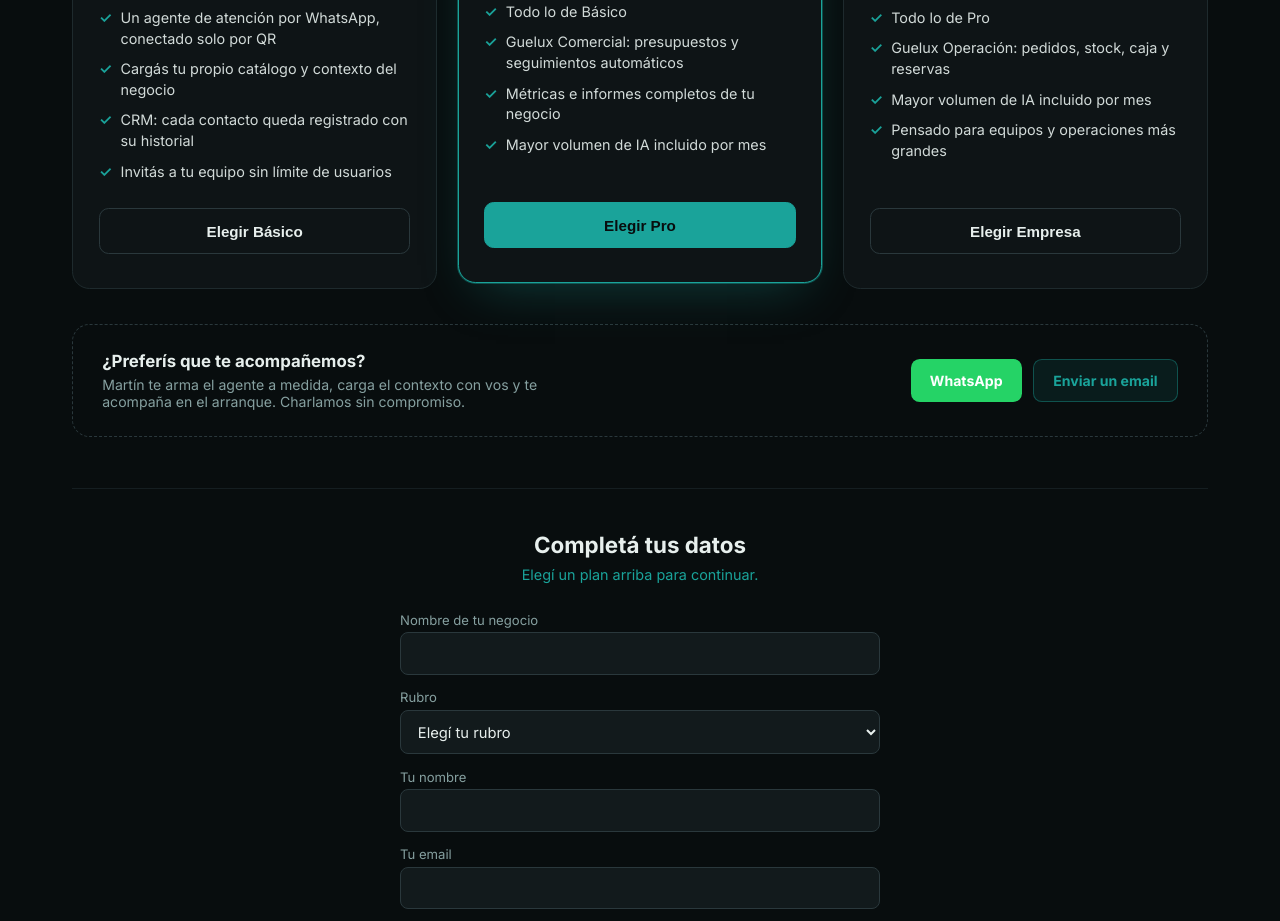
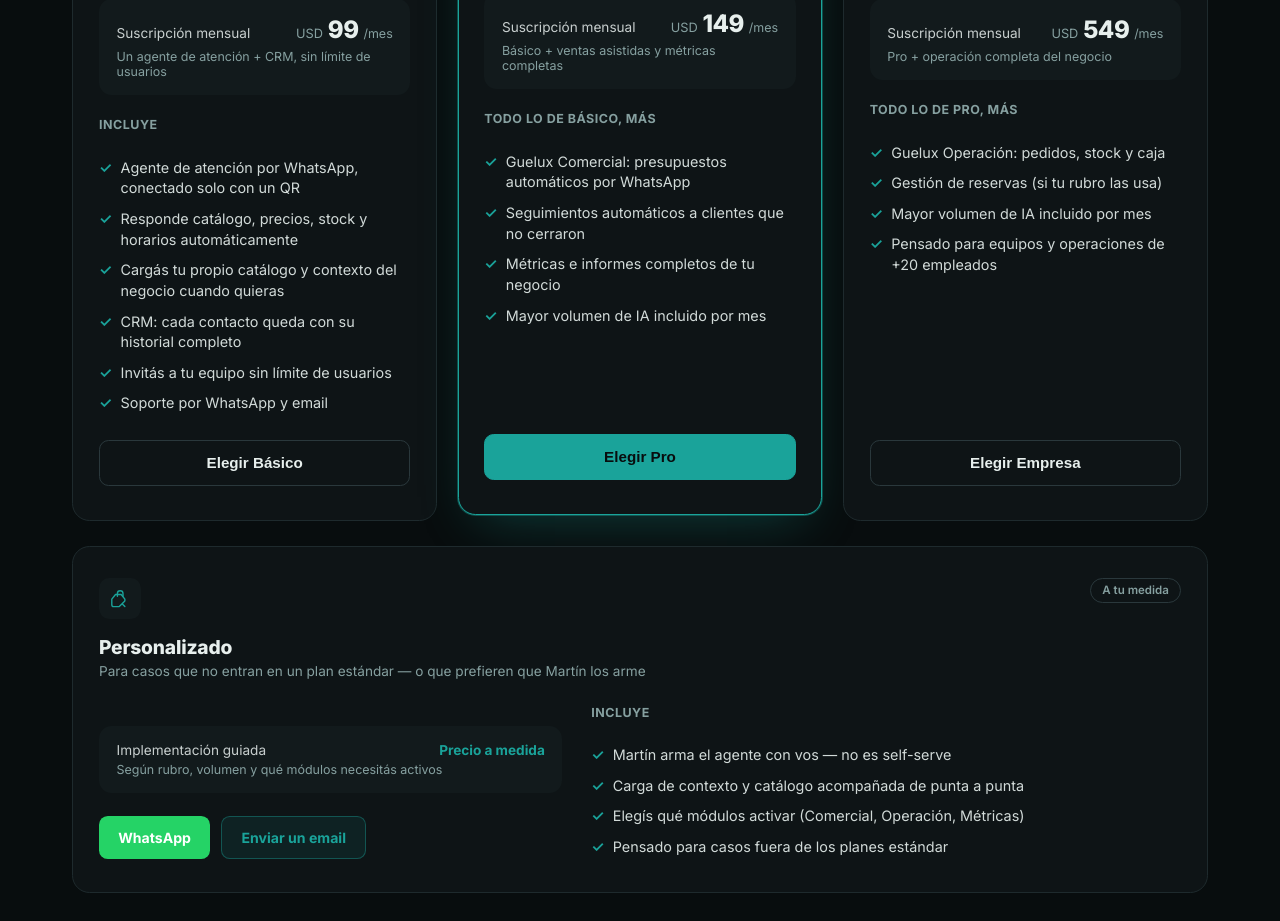
Before and after one commit to gueluxsystems/gueluxsystems.github.io, a plain HTML site: page planes/index.html in a window 1280 px wide. Shown: the part 558-1479 px from the top of the page. Drawn offline with Linux system fonts and the light colour scheme.

Commit message:
feat(planes): rediseño detallado de las tarjetas de planes + card Personalizado
Más feature-denso por plan (checklist completo, precio en caja anidada,
ícono + badge por plan, estilo tipo pricing de Claude). Reemplaza el box
de "asistencia personalizada" por una 4ta tarjeta "Personalizado" con el
mismo lenguaje visual, precio a medida y los botones de WhatsApp/email.

Co-Authored-By: Claude Sonnet 5 <noreply@anthropic.com>

```diff
--- a/planes/index.html
+++ b/planes/index.html
@@ -43,22 +43,34 @@
   .plan{position:relative;border:1px solid rgb(var(--border));background:rgb(var(--panel));border-radius:1.1rem;padding:1.9rem 1.6rem 2.1rem;display:flex;flex-direction:column}
   .plan.featured{border-color:rgb(var(--teal));box-shadow:0 0 0 1px rgb(var(--teal)/.4),0 20px 50px -20px rgb(var(--teal)/.35);transform:translateY(-6px)}
   .plan-badge{position:absolute;top:-.8rem;left:50%;transform:translateX(-50%);background:rgb(var(--wasabi));color:rgb(var(--bg));font-size:.72rem;font-weight:800;letter-spacing:.04em;text-transform:uppercase;padding:.35rem .9rem;border-radius:999px;white-space:nowrap}
-  .plan-name{font-size:1.15rem;font-weight:700}
-  .plan-audience{margin-top:.3rem;font-size:.85rem;color:rgb(var(--muted))}
-  .plan-price{margin-top:1.2rem;display:flex;align-items:baseline;gap:.35rem}
-  .plan-price .num{font-size:2.3rem;font-weight:800;letter-spacing:-.02em}
-  .plan-price .cur{font-size:1rem;color:rgb(var(--muted))}
-  .plan-price .per{font-size:.85rem;color:rgb(var(--muted))}
-  .plan-feats{list-style:none;margin:1.5rem 0 0;padding:0;display:flex;flex-direction:column;gap:.6rem;flex:1}
+  .plan-top{display:flex;align-items:flex-start;justify-content:space-between;gap:.8rem}
+  .plan-icon{width:2.6rem;height:2.6rem;border-radius:.65rem;background:rgb(var(--elevated));display:flex;align-items:center;justify-content:center;color:rgb(var(--teal));flex-shrink:0}
+  .plan-icon svg{width:1.4rem;height:1.4rem}
+  .plan-pill{font-size:.72rem;font-weight:600;color:rgb(var(--muted));border:1px solid rgb(var(--border-strong));border-radius:999px;padding:.3rem .7rem;white-space:nowrap}
+  .plan-name{margin-top:1rem;font-size:1.2rem;font-weight:800;letter-spacing:-.01em}
+  .plan-audience{margin-top:.25rem;font-size:.85rem;color:rgb(var(--muted))}
+  .plan-pricebox{margin-top:1.3rem;background:rgb(var(--elevated));border-radius:.8rem;padding:1rem 1.1rem}
+  .plan-pricebox-row{display:flex;align-items:baseline;justify-content:space-between;gap:.6rem}
+  .plan-pricebox-row .label{font-size:.85rem;color:rgb(var(--fg)/.85)}
+  .plan-price{display:flex;align-items:baseline;gap:.3rem}
+  .plan-price .num{font-size:1.5rem;font-weight:800;letter-spacing:-.02em}
+  .plan-price .cur{font-size:.8rem;color:rgb(var(--muted))}
+  .plan-price .per{font-size:.78rem;color:rgb(var(--muted))}
+  .plan-pricebox-sub{margin-top:.3rem;font-size:.78rem;color:rgb(var(--muted))}
+  .plan-feats-label{margin-top:1.4rem;font-size:.78rem;font-weight:700;text-transform:uppercase;letter-spacing:.04em;color:rgb(var(--muted))}
+  .plan-feats{list-style:none;margin:.8rem 0 0;padding:0;display:flex;flex-direction:column;gap:.6rem;flex:1}
   .plan-feats li{font-size:.9rem;line-height:1.45;color:rgb(var(--fg)/.9);display:flex;gap:.55rem}
   .plan-feats li:before{content:"✓";color:rgb(var(--teal));font-weight:700;flex-shrink:0}
   .plan-cta{margin-top:1.6rem;display:block;text-align:center;border-radius:.6rem;padding:.85rem 1rem;font-weight:700;font-size:.95rem;cursor:pointer;border:1px solid rgb(var(--border-strong));background:transparent;color:rgb(var(--fg));transition:all .2s}
   .plan.featured .plan-cta{background:rgb(var(--teal));color:rgb(var(--bg));border-color:rgb(var(--teal))}
   .plan-cta:hover{filter:brightness(1.1);transform:translateY(-1px)}
-  .assist{margin-top:2.2rem;border:1px dashed rgb(var(--border-strong));border-radius:1.1rem;padding:1.6rem 1.8rem;display:flex;flex-wrap:wrap;gap:1.2rem;align-items:center;justify-content:space-between}
-  .assist-text h3{margin:0 0 .35rem;font-size:1.05rem}
-  .assist-text p{margin:0;font-size:.88rem;color:rgb(var(--muted));max-width:52ch}
-  .assist-btns{display:flex;gap:.7rem;flex-wrap:wrap}
+  .plan-custom-card{margin-top:1.6rem}
+  .plan-custom{margin-top:1.6rem;display:grid;gap:1.8rem;grid-template-columns:1fr}
+  @media(min-width:860px){.plan-custom{grid-template-columns:1.1fr 1.4fr}}
+  .plan-custom-left .plan-pricebox{margin-top:1.3rem}
+  .plan-custom-right{display:flex;flex-direction:column}
+  .plan-custom-right .plan-feats-label{margin-top:0}
+  .plan-custom-btns{margin-top:1.4rem;display:flex;gap:.7rem;flex-wrap:wrap}
   .gx-wa{display:inline-flex;align-items:center;gap:.5rem;background:#25D366;color:#fff;border-radius:.55rem;padding:.75rem 1.2rem;font-weight:700;font-size:.88rem;text-decoration:none;transition:all .2s}
   .gx-wa:hover{filter:brightness(1.07)}
   .gx-mail{display:inline-flex;align-items:center;gap:.5rem;background:rgb(var(--teal)/.1);border:1px solid rgb(var(--teal)/.4);color:rgb(var(--teal));border-radius:.55rem;padding:.75rem 1.2rem;font-weight:700;font-size:.88rem;text-decoration:none;transition:all .2s}
@@ -95,52 +107,109 @@
 
     <div class="plans">
       <div class="plan">
+        <div class="plan-top">
+          <div class="plan-icon"><svg viewBox="0 0 24 24" fill="none" stroke="currentColor" stroke-width="1.5" stroke-linecap="round" stroke-linejoin="round"><path d="M8 10h8M8 14h5"/><path d="M21 12c0 4.97-4.03 9-9 9-1.6 0-3.1-.42-4.4-1.15L3 21l1.2-3.56A8.96 8.96 0 0 1 3 12c0-4.97 4.03-9 9-9s9 4.03 9 9Z"/></svg></div>
+          <div class="plan-pill">Self-serve</div>
+        </div>
         <div class="plan-name">Básico</div>
         <div class="plan-audience">Para empresas chicas</div>
-        <div class="plan-price"><span class="cur">USD</span><span class="num">99</span><span class="per">/mes</span></div>
+        <div class="plan-pricebox">
+          <div class="plan-pricebox-row">
+            <span class="label">Suscripción mensual</span>
+            <div class="plan-price"><span class="cur">USD</span><span class="num">99</span><span class="per">/mes</span></div>
+          </div>
+          <div class="plan-pricebox-sub">Un agente de atención + CRM, sin límite de usuarios</div>
+        </div>
+        <p class="plan-feats-label">Incluye</p>
         <ul class="plan-feats">
-          <li>Un agente de atención por WhatsApp, conectado solo por QR</li>
-          <li>Cargás tu propio catálogo y contexto del negocio</li>
-          <li>CRM: cada contacto queda registrado con su historial</li>
+          <li>Agente de atención por WhatsApp, conectado solo con un QR</li>
+          <li>Responde catálogo, precios, stock y horarios automáticamente</li>
+          <li>Cargás tu propio catálogo y contexto del negocio cuando quieras</li>
+          <li>CRM: cada contacto queda con su historial completo</li>
           <li>Invitás a tu equipo sin límite de usuarios</li>
+          <li>Soporte por WhatsApp y email</li>
         </ul>
         <button class="plan-cta" onclick="elegirPlan('self_serve_basic','Básico')">Elegir Básico</button>
       </div>
       <div class="plan featured">
         <div class="plan-badge">El más elegido</div>
+        <div class="plan-top">
+          <div class="plan-icon"><svg viewBox="0 0 24 24" fill="none" stroke="currentColor" stroke-width="1.5" stroke-linecap="round" stroke-linejoin="round"><path d="M3 17h18M6 17V10m5 7V7m5 10v-5"/><path d="m3 11 5-4 5 3 7-6"/></svg></div>
+          <div class="plan-pill">Self-serve</div>
+        </div>
         <div class="plan-name">Pro</div>
         <div class="plan-audience">Para empresas medianas</div>
-        <div class="plan-price"><span class="cur">USD</span><span class="num">149</span><span class="per">/mes</span></div>
+        <div class="plan-pricebox">
+          <div class="plan-pricebox-row">
+            <span class="label">Suscripción mensual</span>
+            <div class="plan-price"><span class="cur">USD</span><span class="num">149</span><span class="per">/mes</span></div>
+          </div>
+          <div class="plan-pricebox-sub">Básico + ventas asistidas y métricas completas</div>
+        </div>
+        <p class="plan-feats-label">Todo lo de Básico, más</p>
         <ul class="plan-feats">
-          <li>Todo lo de Básico</li>
-          <li>Guelux Comercial: presupuestos y seguimientos automáticos</li>
+          <li>Guelux Comercial: presupuestos automáticos por WhatsApp</li>
+          <li>Seguimientos automáticos a clientes que no cerraron</li>
           <li>Métricas e informes completos de tu negocio</li>
           <li>Mayor volumen de IA incluido por mes</li>
         </ul>
         <button class="plan-cta" onclick="elegirPlan('self_serve_pro','Pro')">Elegir Pro</button>
       </div>
       <div class="plan">
+        <div class="plan-top">
+          <div class="plan-icon"><svg viewBox="0 0 24 24" fill="none" stroke="currentColor" stroke-width="1.5" stroke-linecap="round" stroke-linejoin="round"><path d="M4 21V8l6-4 6 4v13M4 21h16M9 21v-6h4v6M9 11h.01M13 11h.01M9 15h.01M13 15h.01"/></svg></div>
+          <div class="plan-pill">Self-serve</div>
+        </div>
         <div class="plan-name">Empresa</div>
         <div class="plan-audience">Para empresas grandes de +20 empleados</div>
-        <div class="plan-price"><span class="cur">USD</span><span class="num">549</span><span class="per">/mes</span></div>
+        <div class="plan-pricebox">
+          <div class="plan-pricebox-row">
+            <span class="label">Suscripción mensual</span>
+            <div class="plan-price"><span class="cur">USD</span><span class="num">549</span><span class="per">/mes</span></div>
+          </div>
+          <div class="plan-pricebox-sub">Pro + operación completa del negocio</div>
+        </div>
+        <p class="plan-feats-label">Todo lo de Pro, más</p>
         <ul class="plan-feats">
-          <li>Todo lo de Pro</li>
-          <li>Guelux Operación: pedidos, stock, caja y reservas</li>
+          <li>Guelux Operación: pedidos, stock y caja</li>
+          <li>Gestión de reservas (si tu rubro las usa)</li>
           <li>Mayor volumen de IA incluido por mes</li>
-          <li>Pensado para equipos y operaciones más grandes</li>
+          <li>Pensado para equipos y operaciones de +20 empleados</li>
         </ul>
         <button class="plan-cta" onclick="elegirPlan('self_serve_empresa','Empresa')">Elegir Empresa</button>
       </div>
     </div>
 
-    <div class="assist">
-      <div class="assist-text">
-        <h3>¿Preferís que te acompañemos?</h3>
-        <p>Martín te arma el agente a medida, carga el contexto con vos y te acompaña en el arranque. Charlamos sin compromiso.</p>
+    <div class="plan plan-custom-card">
+      <div class="plan-top">
+        <div class="plan-icon"><svg viewBox="0 0 24 24" fill="none" stroke="currentColor" stroke-width="1.5" stroke-linecap="round" stroke-linejoin="round"><path d="M11 21H5a2 2 0 0 1-2-2v-6l4-5h6l4 5v2M11 21l3-3m0 0 3-3m-3 3 3 3m-3-3-3 3"/><path d="M9 10V7a3 3 0 0 1 6 0v3"/></svg></div>
+        <div class="plan-pill">A tu medida</div>
       </div>
-      <div class="assist-btns">
-        <a href="https://wa.me/4367846548939?text=Hola%21%20Quiero%20que%20me%20ayuden%20a%20armar%20mi%20agente%20de%20Guelux." target="_blank" rel="noopener noreferrer" class="gx-wa">WhatsApp</a>
-        <a href="mailto:gueluxsystems@gmail.com?subject=Quiero%20asistencia%20personalizada&body=Hola%21%20Quiero%20que%20me%20ayuden%20a%20armar%20mi%20agente." class="gx-mail">Enviar un email</a>
+      <div class="plan-name">Personalizado</div>
+      <div class="plan-audience">Para casos que no entran en un plan estándar — o que prefieren que Martín los arme</div>
+      <div class="plan-custom">
+        <div class="plan-custom-left">
+          <div class="plan-pricebox">
+            <div class="plan-pricebox-row">
+              <span class="label">Implementación guiada</span>
+              <span class="label" style="color:rgb(var(--teal));font-weight:700">Precio a medida</span>
+            </div>
+            <div class="plan-pricebox-sub">Según rubro, volumen y qué módulos necesitás activos</div>
+          </div>
+          <div class="plan-custom-btns">
+            <a href="https://wa.me/4367846548939?text=Hola%21%20Quiero%20que%20me%20ayuden%20a%20armar%20mi%20agente%20de%20Guelux." target="_blank" rel="noopener noreferrer" class="gx-wa">WhatsApp</a>
+            <a href="mailto:gueluxsystems@gmail.com?subject=Quiero%20asistencia%20personalizada&body=Hola%21%20Quiero%20que%20me%20ayuden%20a%20armar%20mi%20agente." class="gx-mail">Enviar un email</a>
+          </div>
+        </div>
+        <div class="plan-custom-right">
+          <p class="plan-feats-label">Incluye</p>
+          <ul class="plan-feats">
+            <li>Martín arma el agente con vos — no es self-serve</li>
+            <li>Carga de contexto y catálogo acompañada de punta a punta</li>
+            <li>Elegís qué módulos activar (Comercial, Operación, Métricas)</li>
+            <li>Pensado para casos fuera de los planes estándar</li>
+          </ul>
+        </div>
       </div>
     </div>
 
```
